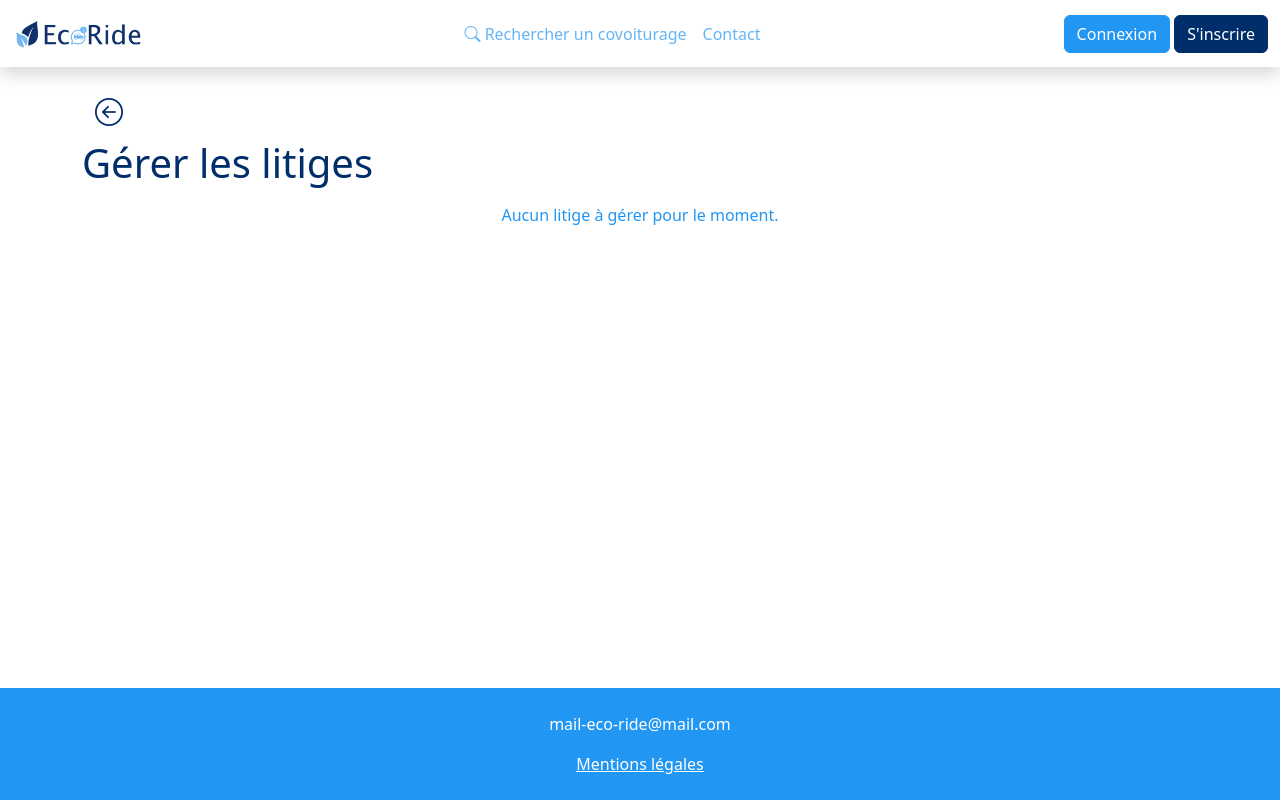
After one commit to enzopcht/ecoride, a Symfony app: template app/templates/dashboard/employe/manage-reports.html.twig in a window 1280 px wide. The commit adds this page. Run offline with Twig, Linux system fonts and the light colour scheme; the template is opened without the code that fills it, so the values that code supplies are empty; some libraries are stand-ins or nearby versions.

Commit message:
feat(manage-reports): Set up a dispute management page. The employee sees the details of the affected bookings. They can refund the passenger or decline the dispute and pay the driver.

```diff
--- a/app/templates/dashboard/employe/employe.html.twig
+++ b/app/templates/dashboard/employe/employe.html.twig
@@ -16,7 +16,7 @@
 		<div class="list-group mb-4">
 			<div class="fw-bold text-uppercase small text-dark px-3 py-2 border border-bottom-0 rounded-top">Employé</div>
 			<a class="list-group-item" href="{{path('app_manage_reviews')}}">Gérer les avis<span class="badge bg-danger ms-2 {{ reviews|length > 0 ? '' : 'd-none'}}">{{ reviews|length }}</span></a>
-			<a class="list-group-item" href="#">Litiges</a>
+			<a class="list-group-item" href="{{path('app_manage_reports')}}">Litiges<span class="badge bg-danger ms-2 {{ reports|length > 0 ? '' : 'd-none'}}">{{ reports|length }}</span></a>
 		</div>
     </main>
 
--- /dev/null
+++ b/app/templates/dashboard/employe/manage-reports.html.twig
@@ -0,0 +1,88 @@
+{% extends 'base.html.twig' %}
+
+{% block title %}Gérer les litiges - EcoRde
+{% endblock %}
+
+{% block body %}
+
+	<main class="container-xl">
+		<a href="{{path('app_dashboard')}}" class="btn text-dark">
+			<i class="bi bi-arrow-left-circle fs-3"></i>
+		</a>
+		<h1 class="text-dark">Gérer les litiges</h1>
+
+		<section class="mt-3">
+			{% if reports is not empty %}
+				<div class="accordion mt-3" id="accordion_reviews">
+					{% for report in reports %}
+						<div class="accordion-item">
+							<h2 class="accordion-header" id="heading-{{ loop.index }}">
+								{% set is_first = loop.first %}
+								<button class="accordion-button {{ is_first ? '' : 'collapsed'}} text-primary" type="button" data-bs-toggle="collapse" data-bs-target="#collapse-{{ loop.index }}" aria-expanded="{{ is_first ? 'true' : 'false' }}" aria-controls="collapse-{{ loop.index }}">
+									Rapport trajet numéro
+									{{report.participation.ride.id}}
+								</button>
+							</h2>
+							<div id="collapse-{{ loop.index }}" class="accordion-collapse collapse {{ is_first ? 'show' : '' }}" data-bs-parent="#accordion_reviews">
+								<div class="accordion-body">
+									<div class="row gap-2">
+										<div class="col">
+											<div class="list-group">
+												<div class="fw-bold text-uppercase small text-dark px-3 py-2 border border-bottom-0 rounded-top">Passager</div>
+												<div class="text-primary px-3 py-2 border border-bottom-0">{{report.author}}</div>
+												<div class="text-primary px-3 py-2 border rounded-bottom">{{report.author.email}}</div>
+											</div>
+										</div>
+										<div class="col">
+											<div class="list-group">
+												<div class="fw-bold text-uppercase small text-dark px-3 py-2 border border-bottom-0 rounded-top">Conducteur</div>
+												<div class="text-primary px-3 py-2 border border-bottom-0">{{report.participation.ride.driver}}</div>
+												<div class="text-primary px-3 py-2 border rounded-bottom">{{report.participation.ride.driver.email}}</div>
+											</div>
+										</div>
+									</div>
+
+									<hr>
+
+									{% set ride = report.participation.ride %}
+									<div class="text-center text-dark fs-4">{{ride.departureCity}}
+										->
+										{{ride.arrivalCity}}</div>
+									<div class="row align-items-center mx-auto">
+										<div class="col fs-5 text-dark text-end">{{ ride.departureTime|date('H:i') }}</div>
+										<div class="col-6 line"></div>
+										<div class="col fs-5 text-dark">{{ ride.arrivalTime|date('H:i') }}</div>
+									</div>
+
+									<hr>
+                                        <h5 class="text-dark">Description du litige :</h5>
+                                        <div>
+                                            <p class="text-secondary">{{report.description}}</p>
+                                        </div>
+                                    <hr>
+									<div class="d-flex flex-column flex-md-row justify-content-center gap-3">
+										<form method="post" action="{{ path('app_reports_refund', {id: report.id}) }}" onsubmit="return confirm('Vous vous apprêtez à rembourser le passager. Êtes-vous sûre ?');">
+											<input type="hidden" name="_token" value="{{ csrf_token('app_reports_' ~ report.id) }}">
+											<button class="btn btn-outline-success w-100" type="submit">
+												<i class="bi bi-check-circle me-2"></i>Rembourser {{report.participation.creditsUsed}}<i class="bi bi-coin text-warning ms-1"></i>
+											</button>
+										</form>
+										<form method="post" action="{{ path('app_reports_decline', {id: report.id}) }}" onsubmit="return confirm('En rejetant le litige le conducteur recevra ses jetons et le passager ne sera pas remboursé. Êtes-vous sûre ?');">
+											<input type="hidden" name="_token" value="{{ csrf_token('app_reports_decline' ~ report.id) }}">
+											<button class="btn btn-outline-danger w-100" type="submit">
+												<i class="bi bi-exclamation-octagon me-2"></i>Rejeter litige
+											</button>
+										</form>
+									</div>
+								</div>
+							</div>
+						</div>
+					{% endfor %}
+				</div>
+			{% else %}
+				<div class="text-primary text-center">Aucun litige à gérer pour le moment.</div>
+			{% endif %}
+		</section>
+	</main>
+
+{% endblock %}
```
Also changed, not shown: app/src/Controller/ReportsController.php (added, +76 -0 lines), app/src/Controller/dashboard/EmployeDashboardController.php (+22 -0 lines), app/templates/report/index.html.twig (added, +20 -0 lines).
